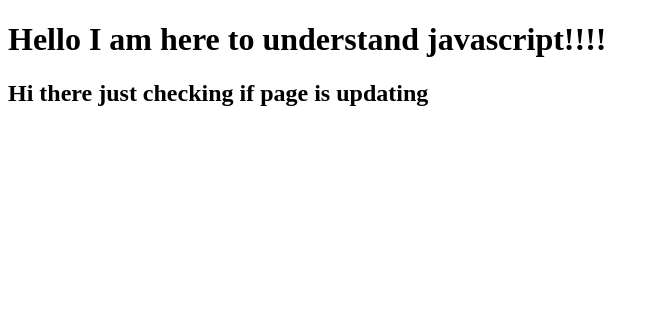
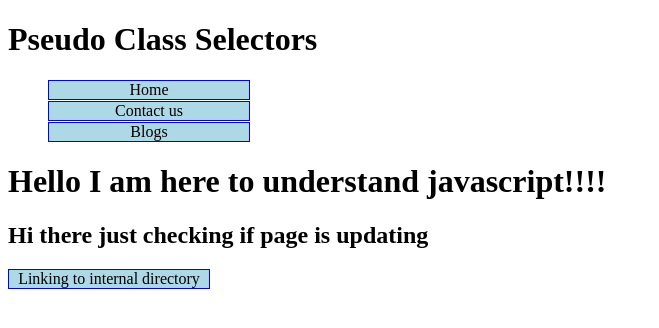
Before and after one commit to neham-jadhav/javascriptCoursera, a website: page index.html in a window 1280 px wide. Shown: the whole page, without its empty margins (0-659 px from the left). Drawn offline with Linux system fonts and the light colour scheme.

Commit message:
adding new files

```diff
--- /dev/null
+++ b/boxmodel.css
@@ -0,0 +1,38 @@
+*{
+    box-sizing: border-box;
+    margin: 0;
+    padding: 0;
+}
+h1{
+    margin-top: 20px;
+    color: white;
+}
+body{
+    background-color: gray;
+}
+#para2{
+    background-color: pink;
+    padding:10px;
+    margin-top: 30px;
+    border: 3px solid beige;
+    width: 300px;
+    float: left;
+}
+
+.para1 p{
+    background-color: coral;
+    padding:10px;
+    margin-top: 20px;
+    border: 5px solid beige;
+    width: 300px;
+    float:centre;
+}
+@media (min-width: 1200px)
+{
+    .para1{
+        width:80%;
+    }
+    #para2{
+        width:150px;
+    }
+}
--- /dev/null
+++ b/external.css
@@ -0,0 +1,17 @@
+header li{
+    list-style: none;
+  }
+  a:link, a:visited{
+    background-color: lightblue;
+    text-decoration: none;
+    border: 1px solid blue;
+    color:black;
+    display: block;
+    width: 200px;
+    text-align:center;
+    margin-bottom: 1px;
+       }
+    a:hover, a:active{
+        background-color: purple;
+        color:aliceblue;
+    }
--- a/index.html
+++ b/index.html
@@ -3,9 +3,22 @@
     <head>
         <meta charset="utf-8">
         <title> "Javascript is cool!!!" </title>
+        <link rel = "stylesheet" href="external.css">
     </head>
     <body>
+        <header>
+           <h1>Pseudo Class Selectors</h1>
+        <ul>
+            <li><a href="/">Home</a></li>
+            <li><a href="/">Contact us</a></li>
+            <li><a href="/">Blogs </a></li>
+        </ul>
+    </header>
         <h1> Hello I am here to understand javascript!!!!</h1>
         <h2> Hi there just checking if page is updating</h2>
     </body>
+
+<section id = "section1">
+    <a href="semantic-elements.html"> Linking to internal directory</a>
+</section>
 </html>
--- /dev/null
+++ b/package.json
@@ -0,0 +1,6 @@
+{
+  "dependencies": {
+    "bootstrap": "^5.3.2",
+    "jquery": "^3.7.1"
+  }
+}
```
Also changed, not shown: boxModel.html (added, +25 -0 lines), 1 other file.
